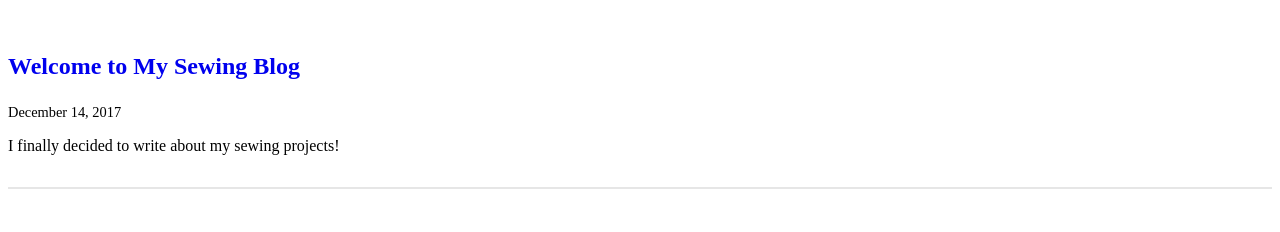
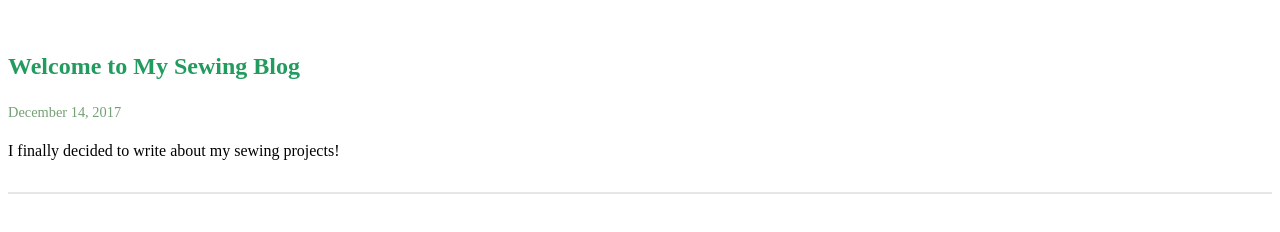
Before and after one commit to tymeart/sewing, a Gatsby site: page / in a window 1280 px wide. Built offline with nearby package versions, Linux system fonts and the light colour scheme; Gatsby itself is replaced by a stand-in of ours.

Commit message:
Add color to h1 and h2

```diff
--- a/src/pages/index.js
+++ b/src/pages/index.js
@@ -2,7 +2,7 @@ import React from 'react'
 import Link from 'gatsby-link'
 import Helmet from 'react-helmet'
 
-import '../styles/blog-listing.scss'
+import '../styles/post.scss'
 
 export default function Index({data}) {
   const {edges: posts} = data.allMarkdownRemark;
--- a/src/styles/blog-listing.scss
+++ /dev/null
@@ -1,14 +0,0 @@
-div.blog-post-preview {
-    border-bottom: 2px solid #e6e6e6;
-    padding-top: 1rem;
-    padding-bottom: 1rem;
-    margin-bottom: 1rem;
-}
-h1 > * {
-    font-size: 1.5rem;
-    text-decoration-line: none;
-}
-.blog-post-preview h2 {
-    font-size: 0.9rem;
-    font-weight: 400;
-}
--- a/src/styles/layout-overide.scss
+++ b/src/styles/layout-overide.scss
@@ -1,3 +1,5 @@
+$rosy: #BC7B6C;
+
 * {
   background: #f5f5f5;
   box-sizing: border-box;
@@ -27,6 +29,7 @@ a:hover {
 }
 
 .sidebar-title {
+  color: $rosy;
   font-size: 1rem;
   font-weight: bold;
   margin-bottom: 0.5rem;
--- /dev/null
+++ b/src/styles/post.scss
@@ -0,0 +1,25 @@
+$green: #229B5F;
+$palegreen: #759F75;
+
+div.blog-post-preview {
+    border-bottom: 2px solid #e6e6e6;
+    padding-top: 1rem;
+    padding-bottom: 1rem;
+    margin-bottom: 1rem;
+}
+
+h1 > * {
+    color: $green;
+    font-size: 1.5rem;
+    text-decoration-line: none;
+}
+
+.blog-post-preview,
+.blog-post {
+  h2 {
+      color: $palegreen;
+      font-size: 0.9rem;
+      font-weight: 400;
+      margin-bottom: 1.5em;
+    }
+}
--- a/src/templates/post.js
+++ b/src/templates/post.js
@@ -1,5 +1,7 @@
 import React from 'react';
 import Helmet from 'react-helmet';
+
+import '../styles/post.scss';
 
 export default function Template({data}) {
   const { markdownRemark: post } = data;
@@ -9,6 +11,7 @@ export default function Template({data}) {
       <Helmet title={`${post.frontmatter.title} | Tiffany Lam`} />
       <div className="blog-post">
         <h1>{post.frontmatter.title}</h1>
+        <h2>{post.frontmatter.date}</h2>
         <div
           className="blog-post-content"
           dangerouslySetInnerHTML={{__html: post.html}}
```
